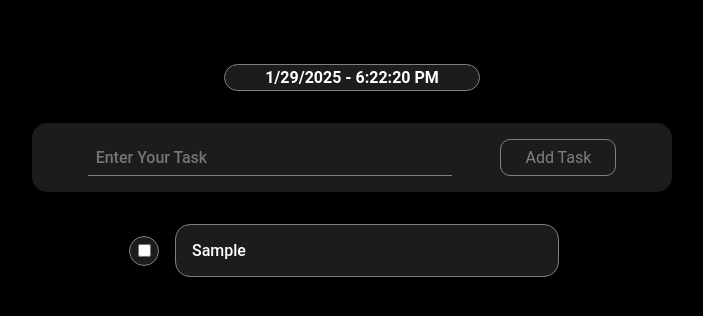
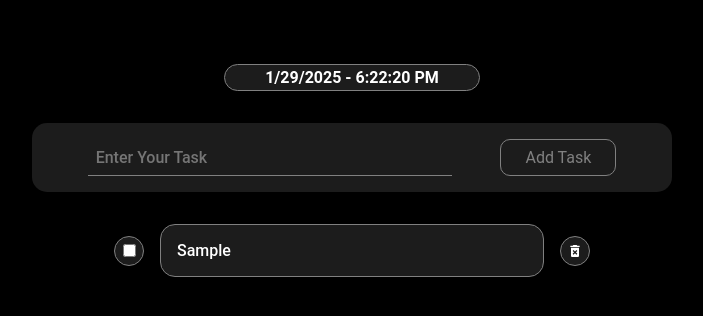
Before and after one commit to hiarun01/Todo-App, a React (Vite) app: page / in a window 1280 px wide. Both pictures are taken after typing "Sample" into the empty fields and a click on the button "Add Task". Shown: the top 316 px of the page, without its empty margins (288-991 px from the left). Built offline with nearby package versions, Linux system fonts and the light colour scheme.

Commit message:
delete task functionalty added...

```diff
--- a/src/TaskList.jsx
+++ /dev/null
@@ -1,21 +0,0 @@
-import "./TodoApp.css";
-
-import {ImCheckboxUnchecked} from "react-icons/im";
-
-const TaskList = ({task, i}) => {
-  return (
-    <li className="single-task-container" key={i}>
-      <div className="checkbox">
-        <input type="checkbox" />
-      </div>
-      <div>
-        <span className="task-content">{task}</span>
-      </div>
-      <div>
-
-      </div>
-    </li>
-  );
-};
-
-export default TaskList;
--- a/src/TodoApp.css
+++ b/src/TodoApp.css
@@ -104,7 +104,7 @@ body{
 
 }
 
-.checkbox{
+.icon-style{
     display: flex;
     justify-content: center;
     align-items: center;
@@ -115,11 +115,6 @@ body{
     border: 1px solid grey;
     background-color: #1c1c1c;
     color: white;
-
-
-
-
-
 }
 
 .single-task-container .task-content{
@@ -137,6 +132,8 @@ body{
 
 }
 
+
+/* Date and time Css */
 
 .date-time{
     font-size: 0.8rem;
--- a/src/TodoApp.jsx
+++ b/src/TodoApp.jsx
@@ -1,6 +1,6 @@
-import TaskList from "./TaskList";
 import "./TodoApp.css";
 import {useEffect, useState} from "react";
+import {MdDeleteForever} from "react-icons/md";
 
 const TodoApp = () => {
   const [value, setValue] = useState("");
@@ -8,6 +8,8 @@ const TodoApp = () => {
   const [tasks, setTasks] = useState([]);
 
   const [dateTime, setDateTime] = useState("");
+
+  // Functionality to add task on click of add task button
 
   const HandleFromSubmit = (e) => {
     e.preventDefault();
@@ -25,7 +27,7 @@ const TodoApp = () => {
     setValue("");
   };
 
-  // Date amd Time
+  // Date amd Time functionality
 
   useEffect(() => {
     const interval = setInterval(() => {
@@ -38,6 +40,14 @@ const TodoApp = () => {
 
     return () => clearInterval(interval);
   });
+
+  // Delete Task functionality on click of delete icon
+
+  const handleDeleteTask = (index) => {
+    const newTasks = [...tasks];
+    newTasks.splice(index, 1);
+    setTasks(newTasks);
+  };
 
   return (
     <>
@@ -61,7 +71,22 @@ const TodoApp = () => {
         <section className="task-container">
           <ul className="task-list">
             {tasks.map((task, i) => {
-              return <TaskList key={i} task={task} />;
+              return (
+                <li className="single-task-container" key={i}>
+                  <div className="checkbox icon-style">
+                    <input type="checkbox" />
+                  </div>
+                  <div>
+                    <span className="task-content">{task}</span>
+                  </div>
+                  <div
+                    className="delete-icon icon-style"
+                    onClick={() => handleDeleteTask(i)}
+                  >
+                    <MdDeleteForever />
+                  </div>
+                </li>
+              );
             })}
           </ul>
         </section>
```
